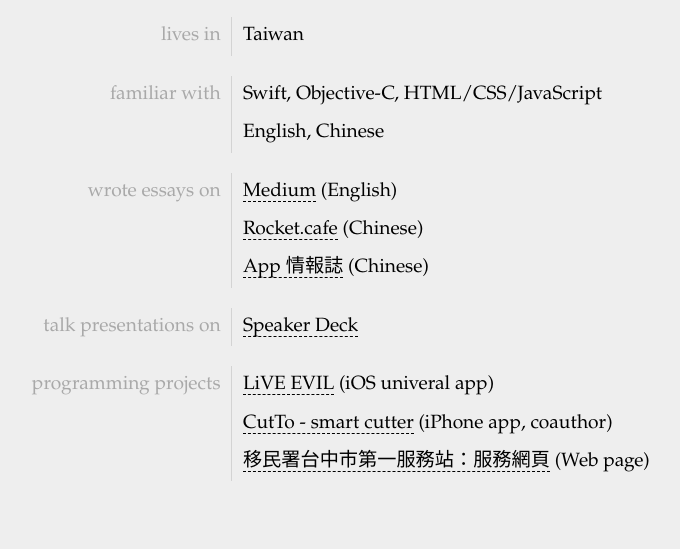
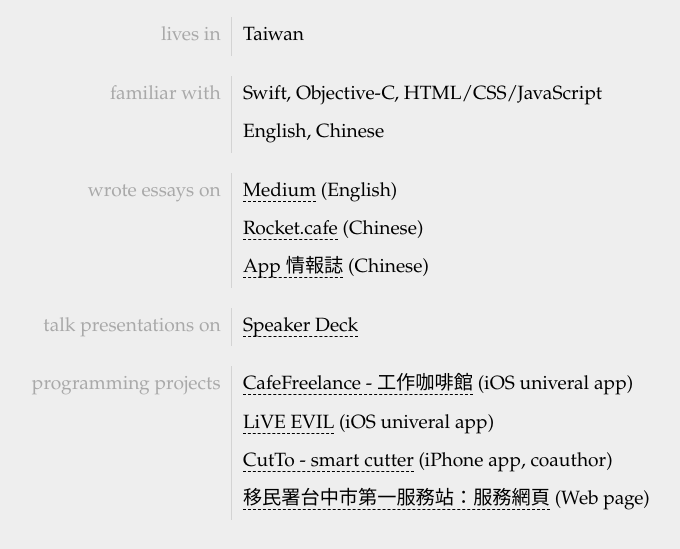
Before and after one commit to denkeni/denkeni.github.io, a plain HTML site: page index.html in a window 1280 px wide. Shown: the part 191-740 px from the top of the page, without its empty margins (293-973 px from the left). Drawn offline with Linux system fonts and the light colour scheme.

Commit message:
Add CafeFreelance app

```diff
--- a/index.html
+++ b/index.html
@@ -148,6 +148,7 @@
 				programming projects
 				</div><div class="description-right">
 					<ol>
+						<li><a href="https://itunes.apple.com/app/id1194031382?l=zh&mt=8">CafeFreelance - 工作咖啡館</a> (iOS univeral app)</li>
 						<li><a href="http://appshopper.com/lifestyle/live-evil-%E7%8F%BE%E5%A0%B4%E4%B8%80%E7%99%BC-%E9%9F%B3%E6%A8%82%E6%B4%BB%E5%8B%95%E8%B3%87%E8%A8%8A%E3%80%81%E6%BC%94%E5%94%B1%E6%9C%83%E8%B3%BC%E7%A5%A8%E3%80%81live-house-%E8%88%87%E9%9F%B3" title="Easter egg: double tap &quot;Settings - About This App: Version&quot;">LiVE EVIL</a> (iOS univeral app)</li>
 						<li><a href="https://itunes.apple.com/app/cutto-smart-cutter/id791249825?mt=8">CutTo - smart cutter</a>  (iPhone app, coauthor)</li>
 						<li><a href="http://servicestation.immigration.gov.tw/ct.asp?xItem=1222723&ctNode=34903&mp=S008" title="彩蛋：點擊「自動查驗通關服務」相對應於其他區塊「......更多」的位置">移民署台中市第一服務站：服務網頁</a> (Web page)</li>
```
